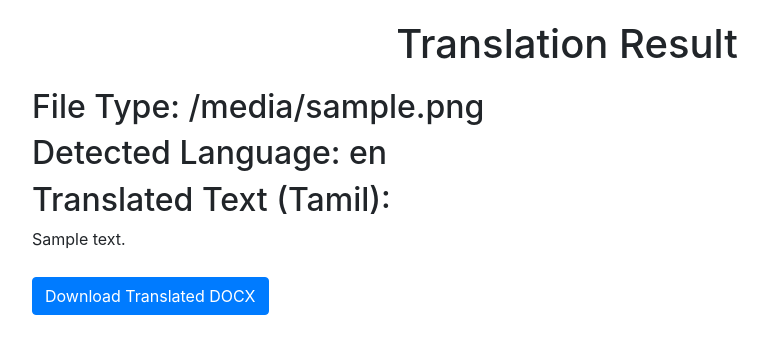
After one commit to avilash03/Lang-files-IITM, a Flask app: template templates/result.html in a window 1280 px wide. The commit adds this page. Shown: the top 354 px of the page, without its empty margins (73-841 px from the left). Run offline with Flask 3, Linux system fonts and the light colour scheme; the template is opened without the code that fills it: most values are stand-ins (such as "Sample title", 1, 10 or a date in 2020); some libraries are stand-ins or nearby versions.

Commit message:
2nd commit with docx download and preview content

```diff
--- a/app.py
+++ b/app.py
@@ -1,11 +1,18 @@
-from flask import Flask, request, render_template, jsonify
+from flask import Flask, request, render_template, send_file, session, url_for
+from flask_session import Session
 import os
 import fitz  # PyMuPDF
 from PIL import Image
 import pytesseract
 from langdetect import detect, lang_detect_exception
+from googletrans import Translator
+from docx import Document
+import secrets  # Import the secrets module to generate a secret key
 
 app = Flask(__name__)
+app.secret_key = secrets.token_hex(16)  # Generate a random secret key
+app.config['SESSION_TYPE'] = 'filesystem'  # Use the filesystem to store session data
+Session(app)
 
 UPLOAD_FOLDER = 'uploads'
 ALLOWED_EXTENSIONS = {'txt', 'pdf', 'png', 'jpg', 'jpeg'}
@@ -33,40 +40,80 @@ def detect_language(text):
 def upload_file():
     if request.method == 'POST':
         if 'file' not in request.files:
-            return jsonify({'error': 'No file part'})
+            return render_template('upload.html', error='No file part')
 
         file = request.files['file']
 
         if file.filename == '':
-            return jsonify({'error': 'No selected file'})
+            return render_template('upload.html', error='No selected file')
 
         if file and allowed_file(file.filename):
             filename = os.path.join(app.config['UPLOAD_FOLDER'], file.filename)
             file.save(filename)
 
-            file_type = "PDF" if filename.endswith('.pdf') else "Image" if filename.endswith(('.png', '.jpg','.jpeg')) else "Text"
+            file_type = "PDF" if filename.endswith('.pdf') else "Image" if filename.endswith(('.png', '.jpg', '.jpeg')) else "Text"
             detected_language = None
+            translated_text = None
 
             if file_type == "PDF":
                 pdf_text = extract_text_from_pdf(filename)
                 detected_language = detect_language(pdf_text)
-
+                if detected_language != 'ta':
+                    translator = Translator()
+                    translation = translator.translate(pdf_text, src=detected_language, dest='ta')
+                    if translation:
+                        translated_text = translation.text
+                    else:
+                        translated_text = "Translation failed"
+                else:
+                    translated_text = pdf_text
             elif file_type == "Image":
                 img = Image.open(filename)
                 text_en_hi = pytesseract.image_to_string(img, lang='eng+hin')
                 text_ta = pytesseract.image_to_string(img, lang='tam')
                 extracted_text = text_en_hi + " " + text_ta
                 detected_language = detect_language(extracted_text)
-
+                if detected_language != 'ta':
+                    translator = Translator()
+                    translation = translator.translate(extracted_text, src=detected_language, dest='ta')
+                    if translation:
+                        translated_text = translation.text
+                    else:
+                        translated_text = "Translation failed"
+                else:
+                    translated_text = extracted_text
             else:
                 with open(filename, 'r', encoding='utf-8') as text_file:
                     file_content = text_file.read()
                 detected_language = detect_language(file_content)
+                if detected_language != 'ta':
+                    translator = Translator()
+                    translation = translator.translate(file_content, src=detected_language, dest='ta')
+                    if translation:
+                        translated_text = translation.text
+                    else:
+                        translated_text = "Translation failed"
+                else:
+                    translated_text = file_content
 
-            return render_template('upload.html', file_type=file_type, detected_language=detected_language)
+            # Create and save the translated DOCX file
+            doc = Document()
+            doc.add_paragraph(translated_text)
+            docx_filename = 'translated_text.docx'
+            doc.save(docx_filename)
+
+            # Prepare the information to be displayed on the page
+            info_dict = {
+                'file_type': file_type,
+                'detected_language': language_names.get(detected_language, 'Unknown'),
+                'translated_text': translated_text,
+            }
+
+            # Serve the DOCX file for download and pass the info_dict to the template
+            return render_template('result.html', info=info_dict, docx_filename=docx_filename)
 
         else:
-            return jsonify({'error': 'File type not allowed'})
+            return render_template('upload.html', error='File type not allowed')
 
     return render_template('upload.html')
 
@@ -100,5 +147,9 @@ def extract_text_from_pdf(filename):
     pdf_document.close()
     return text
 
+@app.route('/download_docx/<filename>')
+def download_docx(filename):
+    return send_file(filename, as_attachment=True)
+
 if __name__ == '__main__':
     app.run(debug=True)
--- /dev/null
+++ b/templates/result.html
@@ -0,0 +1,35 @@
+<!DOCTYPE html>
+<html>
+<head>
+    <title>Translation Result</title>
+    <!-- Bootstrap CSS -->
+    <link rel="stylesheet" href="https://stackpath.bootstrapcdn.com/bootstrap/4.3.1/css/bootstrap.min.css" integrity="sha384-ggOyR0iXCbMQv3Xipma34MD+dH/1fQ784/j6cY/iJTQUOhcWr7x9JvoRxT2MZw1T" crossorigin="anonymous">
+    <style>
+        body {
+            padding: 20px;
+        }
+        .result {
+            margin: 20px;
+        }
+        .download-btn {
+            margin-top: 10px;
+        }
+    </style>
+</head>
+<body>
+    <div class="container">
+        <h1 class="text-center">Translation Result</h1>
+        <div class="result">
+            <h2>File Type: {{ info['file_type'] }}</h2>
+            <h2>Detected Language: {{ info['detected_language'] }}</h2>
+            <h2>Translated Text (Tamil):</h2>
+            <p>{{ info['translated_text'] }}</p>
+            <a href="{{ url_for('download_docx', filename=docx_filename) }}" class="btn btn-primary download-btn">Download Translated DOCX</a>
+        </div>
+    </div>
+
+    <!-- Bootstrap and JQuery scripts -->
+    <script src="https://code.jquery.com/jquery-3.3.1.slim.min.js" integrity="sha384-q8i/X+965DzO0rT7abK41JStQIAqVgRVzpbzo5smXKp4YfRvH+8abtTE1Pi6jizo" crossorigin="anonymous"></script>
+    <script src="https://stackpath.bootstrapcdn.com/bootstrap/4.3.1/js/bootstrap.min.js" integrity="sha384-JjSmVgyd0p3pXB1rRibZUAYoIIy6OrQ6VrjIEaFf/nJGzIxFDsf4x0xIM+B07jRM" crossorigin="anonymous"></script>
+</body>
+</html>
```
Also changed, not shown: templates/upload.html (+14 -18 lines), 4 other files.
